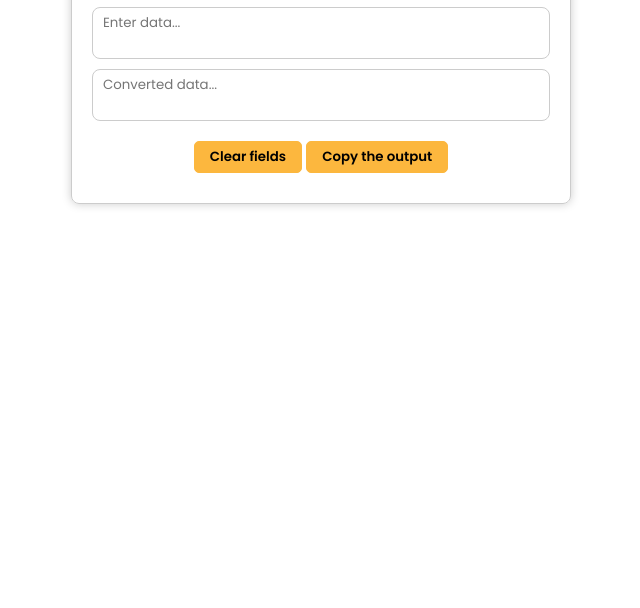
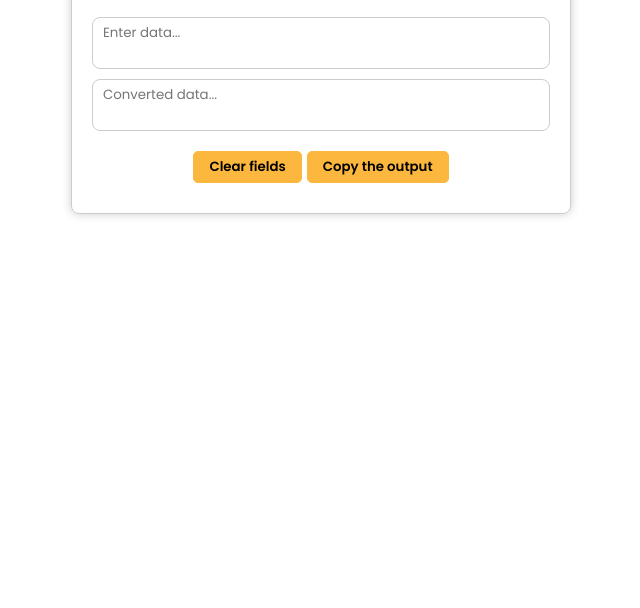
Before and after one commit to GitByImran/cipher-converter, a plain HTML site: page index.html in a window 1280 px wide. Shown: the part 192-800 px from the top of the page, without its empty margins (319-959 px from the left). Drawn offline with Linux system fonts and the light colour scheme.

Commit message:
style modified

```diff
--- a/index.html
+++ b/index.html
@@ -47,7 +47,7 @@
             readonly
           ></textarea>
         </div>
-        <div>
+        <div class="action-buttons">
           <button id="clear-button">Clear fields</button>
           <button id="copy-button">Copy the output</button>
         </div>
--- a/style.css
+++ b/style.css
@@ -9,6 +9,7 @@
 
 body {
   text-align: center;
+  padding: 10px;
 }
 
 .title {
@@ -86,6 +87,14 @@ body {
   border-radius: 5px;
 }
 
+.action-buttons {
+  display: flex;
+  align-items: center;
+  justify-content: center;
+  flex-wrap: wrap;
+  gap: 5px;
+}
+
 .toast {
   opacity: 0;
 }
```
